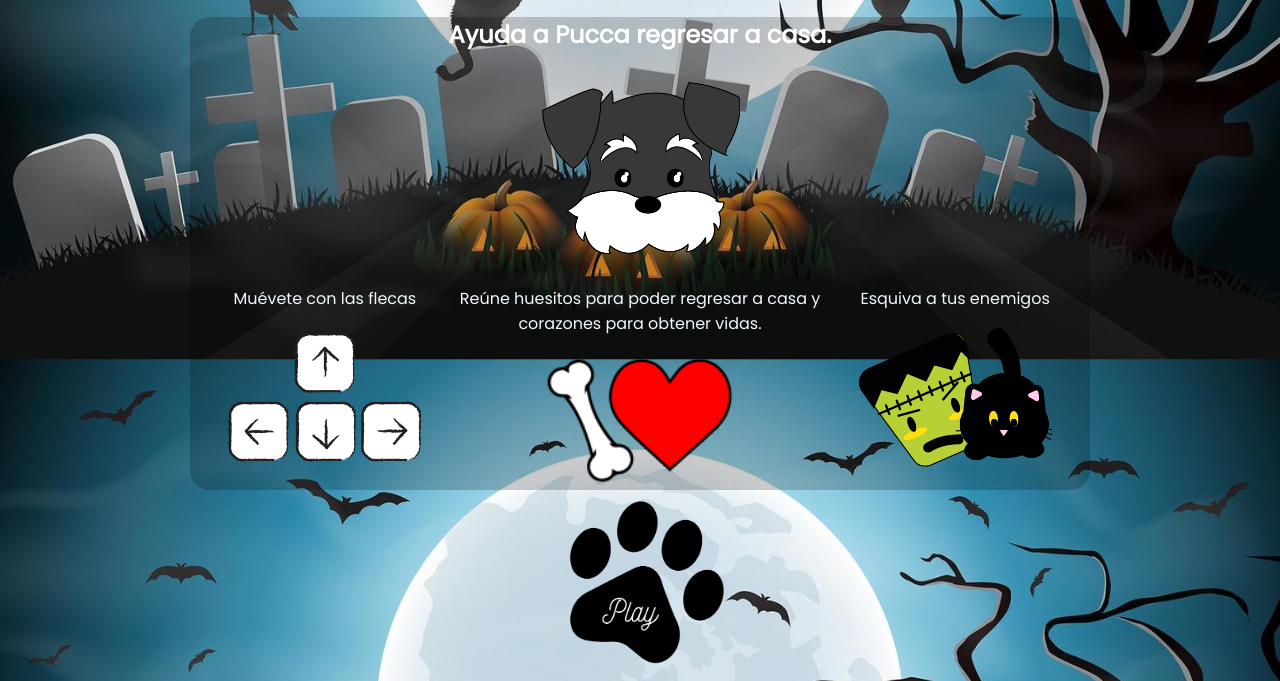
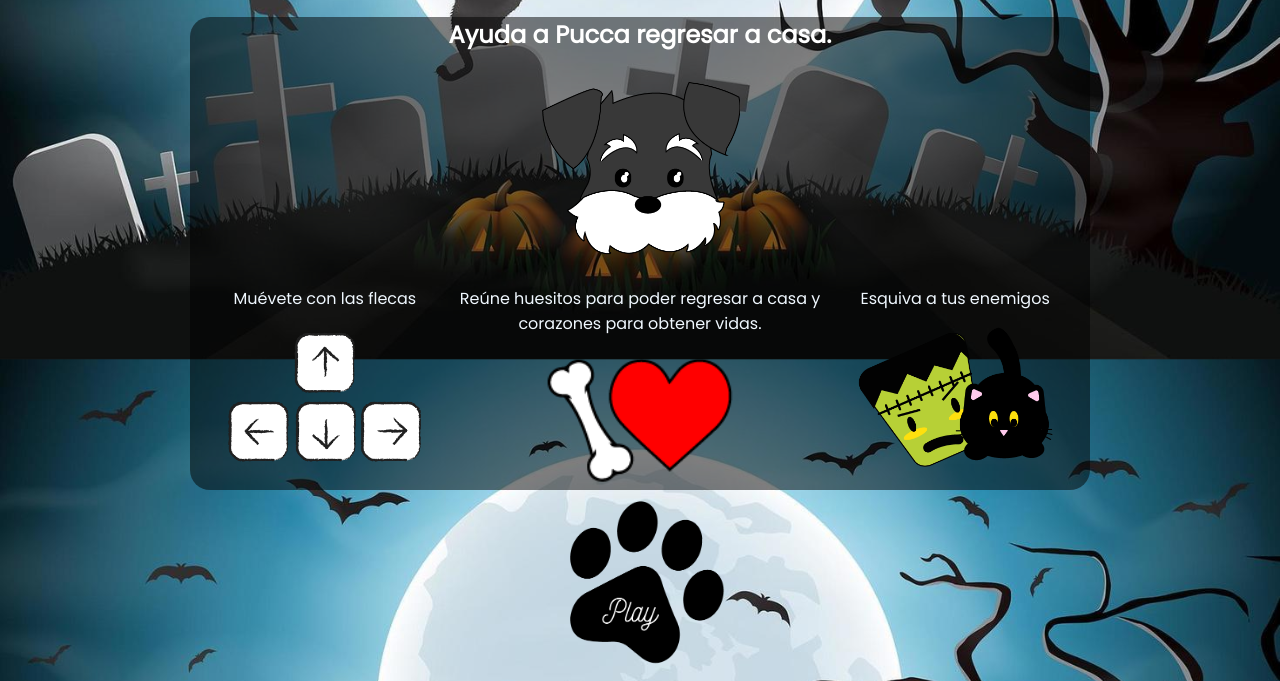
Before and after one commit to Lina94c/Game, a plain HTML site: page index.html in a window 1280 px wide. Shown: the part 494-1175 px from the top of the page. Drawn offline with Linux system fonts and the light colour scheme.

Commit message:
transparencia cambio css

```diff
--- a/style.css
+++ b/style.css
@@ -73,7 +73,7 @@ h1 {
 }
 
 .fondo{
-  background:rgba(0, 0, 0, 0.2) ;
+  background:rgba(0, 0, 0, 0.5) ;
   width: 900px;
   margin: auto;
   border-radius: 20px;
```
